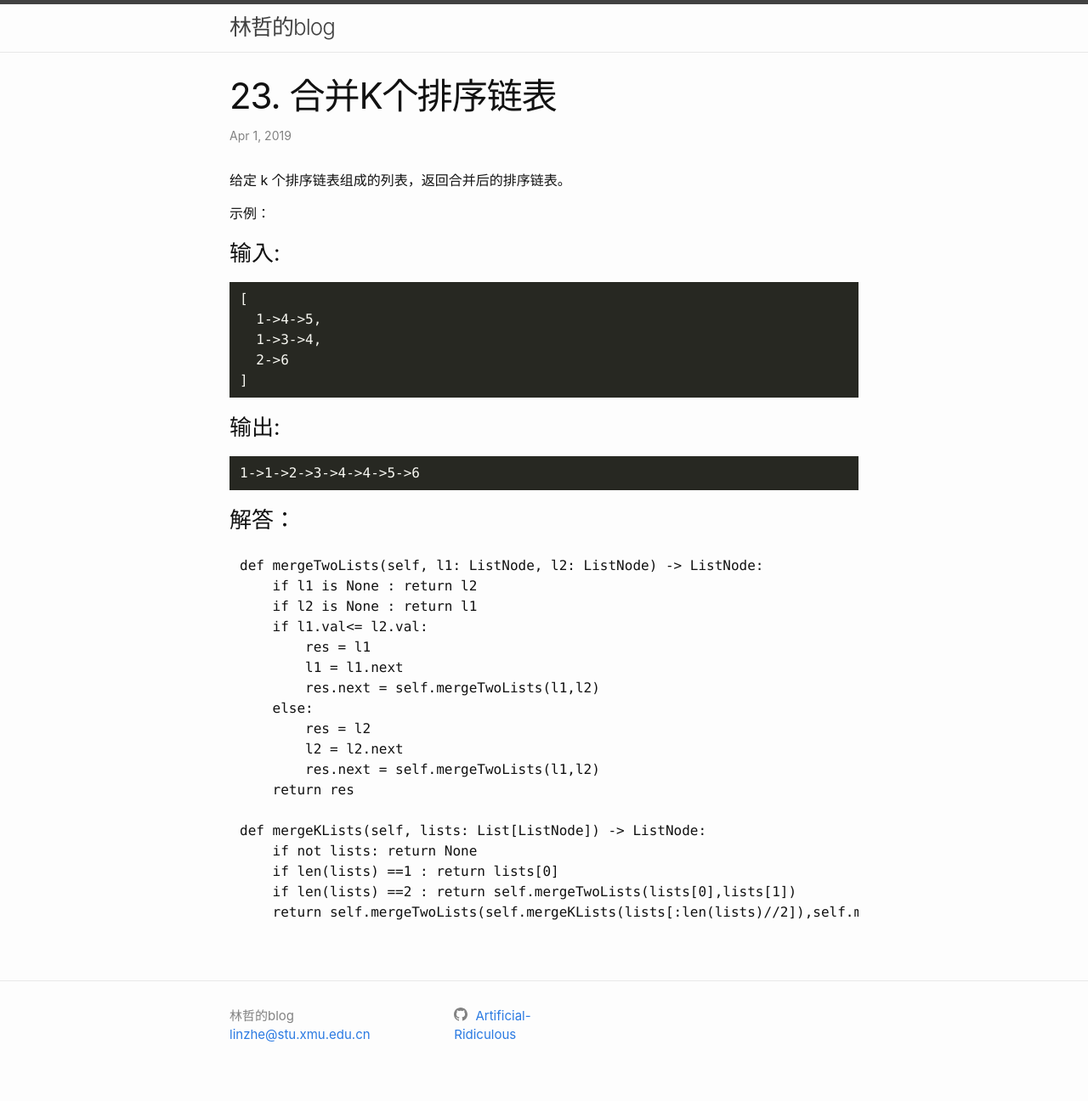
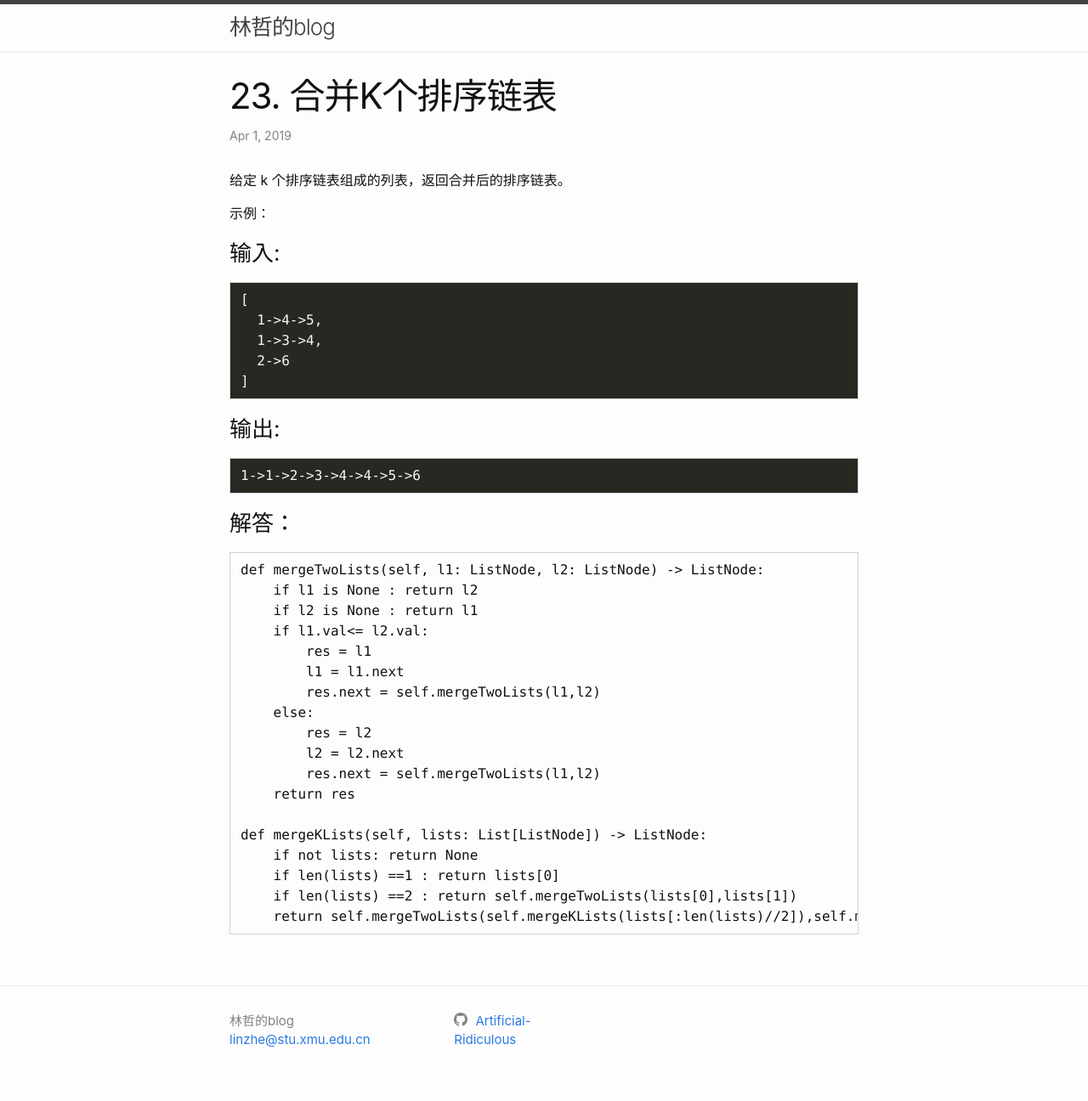
Before and after one commit to Artificial-Ridiculous/Artificial-Ridiculous.github.io, a Jekyll site: the page built from _posts/2019-04-01-23.合并K个排序链表.markdown, in a window 1280 px wide. Shown: the whole page at 85% size. Built offline with Jekyll 4.4.1, drawn with Linux system fonts in a browser that asks for light colours; comment, search, counter and statistics services are not loaded.

Commit message:
为单行代码添加border

```diff
--- a/_sass/minima/_base.scss
+++ b/_sass/minima/_base.scss
@@ -151,9 +151,13 @@ pre,
 code {
   @include relative-font-size(1);
   //border: 1px solid $grey-color-light;
-  border-radius: 3px;
+  // border-radius: 3px;
   //background-color: #eef;
   font-family: menlo,monaco,consolas,monospace,Microsoft Yahei !important;
+  border-width: 0.1rem;
+  border-style: solid;
+  border-image: initial;
+  border-color: lightgrey;
 }
 
 code {
```
